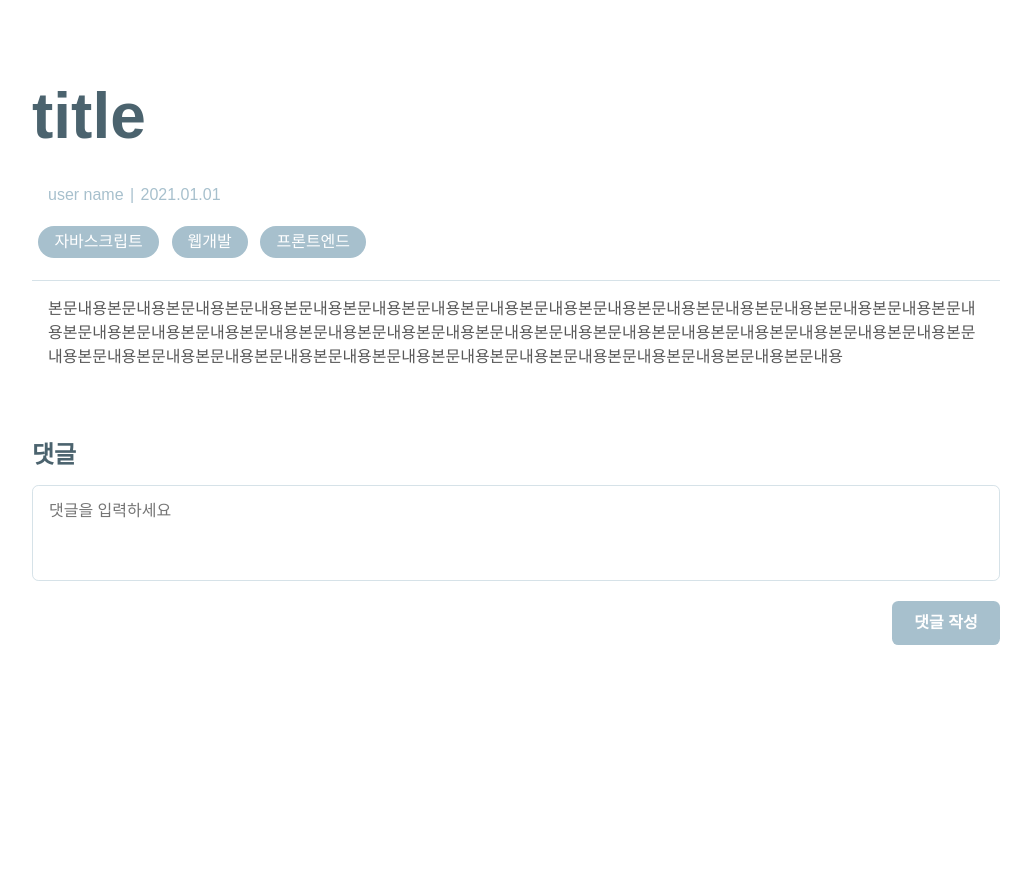
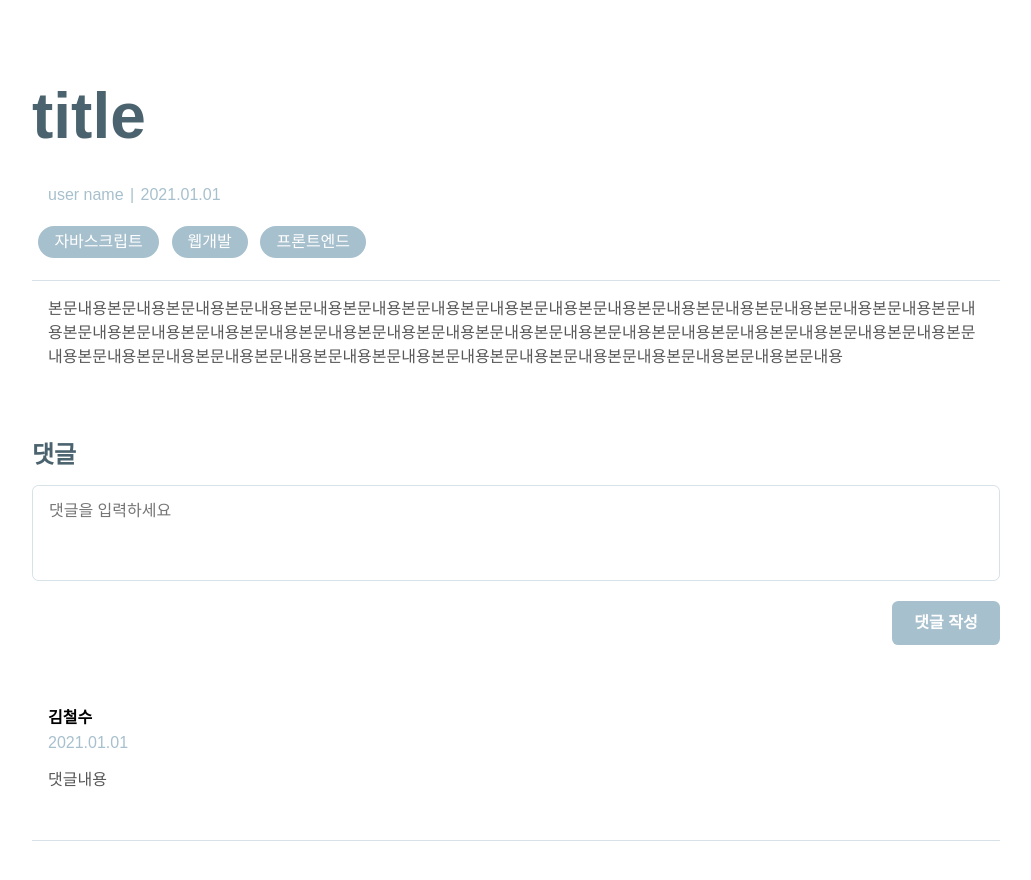
Before and after one commit to rjhee/velogCopy, a React (Create React App) app: page / in a window 1280 px wide. Shown: the top 880 px of the page, without its empty margins (124-1155 px from the left). Before the commit the page ends 800 px from the top, so only its background shows below. Built offline with nearby package versions, Linux system fonts and the light colour scheme; the HTML template or start-up script is replaced by a standard one.

Commit message:
💄 update style comments section

```diff
--- /dev/null
+++ b/src/components/comments.jsx
@@ -0,0 +1,13 @@
+import React from 'react';
+
+function Comments() {
+  return (
+    <li className="comment">
+      <h2 className="comment-user-name">김철수</h2>
+      <span className="comment-created-date">2021.01.01</span>
+      <p className="comment-contents">댓글내용</p>
+    </li>
+  );
+}
+
+export default Comments;
--- a/src/components/postsDetail.jsx
+++ b/src/components/postsDetail.jsx
@@ -1,4 +1,5 @@
 import React from 'react';
+import Comments from './comments';
 
 function PostsDetail() {
   return (
@@ -34,6 +35,9 @@ function PostsDetail() {
           </button>
         </form>
       </section>
+      <ul className="comments-list">
+        <Comments></Comments>
+      </ul>
     </div>
   );
 }
--- a/src/styles/App.css
+++ b/src/styles/App.css
@@ -99,4 +99,34 @@
   font-weight: 600;
   background-color: #a7c0cd;
   color: #fff;
+  transition: 250ms;
 }
+
+.postsDetail-comment-button:hover {
+  background-color: #4b636e;
+}
+
+/* comment list */
+.comment {
+  padding: 2rem 1rem;
+  margin: 2rem 0;
+  border-bottom: 1px solid #a7c0cd76;
+}
+
+.comment-user-name {
+  font-size: var(--font-regular);
+  margin-bottom: 0.4rem;
+}
+
+.comment-created-date {
+  font-size: var(--font-regular);
+
+  color: #a7c0cd;
+}
+
+.comment-contents {
+  width: 100%;
+  padding: 1rem 0;
+  line-height: 1.5;
+  color: #585858;
+}
```
